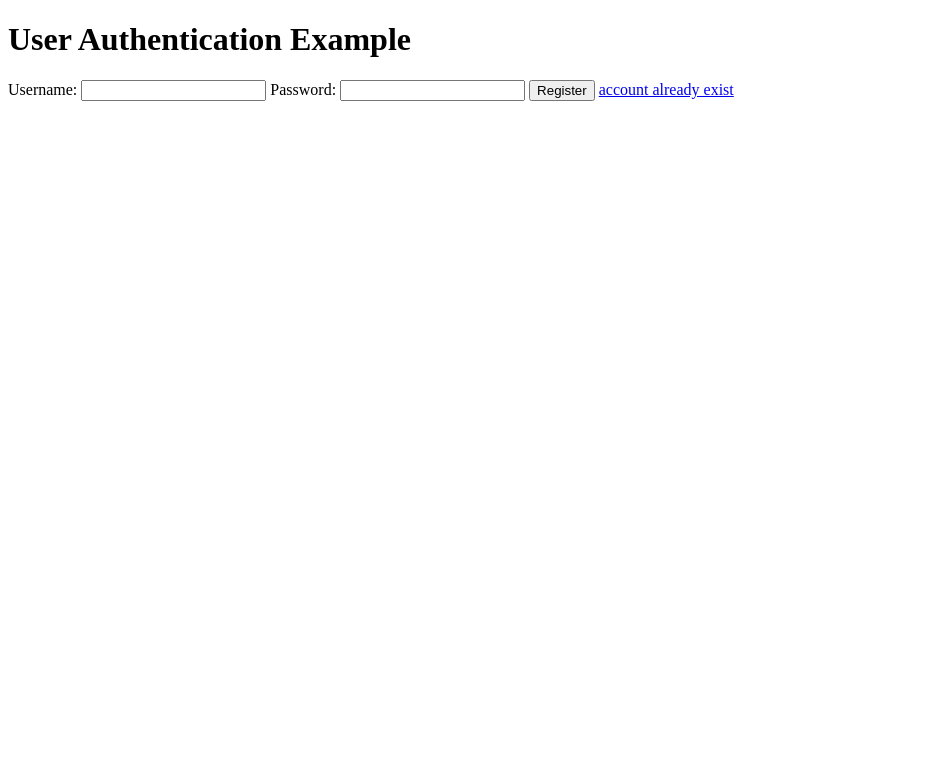
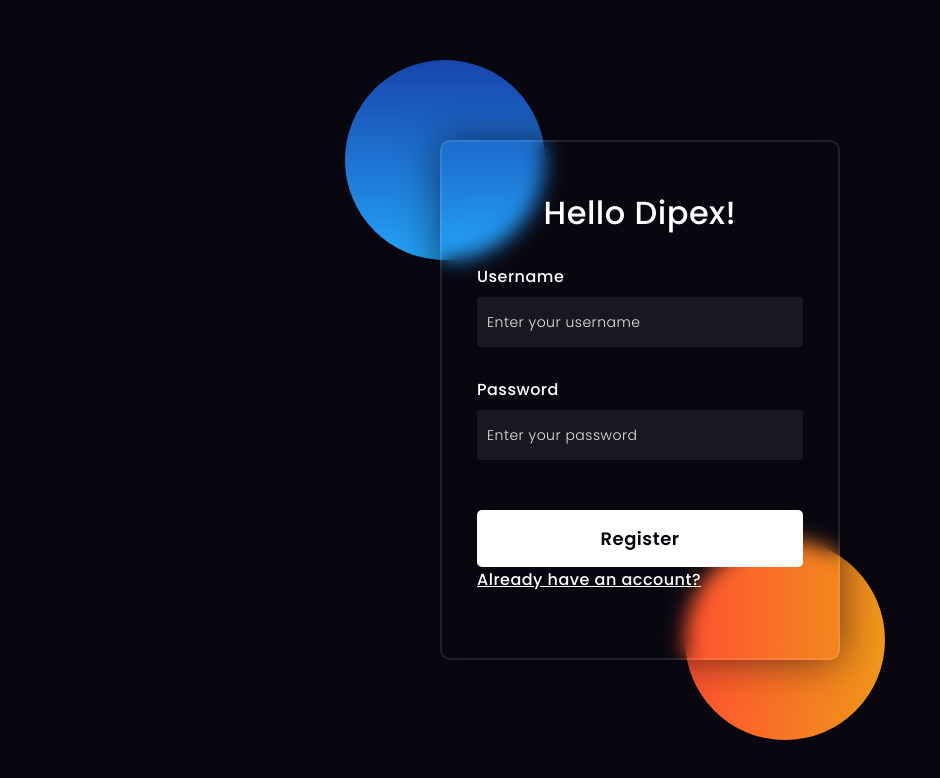
Before and after one commit to raunakmankapure/Podcast-Pal, a website: page index.html in a window 1280 px wide. Shown: the whole page, without its empty margins (0-940 px from the left). Drawn offline with Linux system fonts and the light colour scheme.

Commit message:
index.html

```diff
--- a/index.html
+++ b/index.html
@@ -1,19 +1,175 @@
 <!DOCTYPE html>
 <html lang="en">
 <head>
-  <meta charset="UTF-8">
-  <meta name="viewport" content="width=device-width, initial-scale=1.0">
-  <title>User Authentication Example</title>
+
+    <link rel="preconnect" href="https://fonts.gstatic.com">
+    <link rel="stylesheet" href="https://cdnjs.cloudflare.com/ajax/libs/font-awesome/5.15.4/css/all.min.css">
+    <link href="https://fonts.googleapis.com/css2?family=Poppins:wght@300;500;600&display=swap" rel="stylesheet">
+
+    <style media="screen">
+        *,
+        *:before,
+        *:after {
+            padding: 0;
+            margin: 0;
+            box-sizing: border-box;
+        }
+
+        body {
+            background-color: #080710;
+        }
+
+        .background {
+            width: 430px;
+            height: 520px;
+            position: absolute;
+            transform: translate(-50%, -50%);
+            left: 50%;
+            top: 50%;
+        }
+
+        .background .shape {
+            height: 200px;
+            width: 200px;
+            position: absolute;
+            border-radius: 50%;
+        }
+
+        .shape:first-child {
+            background: linear-gradient(
+                #1845ad,
+                #23a2f6
+            );
+            left: -80px;
+            top: -80px;
+        }
+
+        .shape:last-child {
+            background: linear-gradient(
+                to right,
+                #ff512f,
+                #f09819
+            );
+            right: -30px;
+            bottom: -80px;
+        }
+
+        form {
+            height: 520px;
+            width: 400px;
+            position: absolute;
+            transform: translate(-50%, -50%);
+            top: 50%;
+            left: 50%;
+            border-radius: 10px;
+            backdrop-filter: blur(10px);
+            border: 2px solid rgba(255, 255, 255, 0.1);
+            box-shadow: 0 0 40px rgba(8, 7, 16, 0.6);
+            padding: 50px 35px;
+            transition: transform 0.3s ease-in-out, box-shadow 0.3s ease-in-out;
+        }
+
+        form:hover {
+          transform: translate(-50%, -50%) scale(1.05);
+          box-shadow: 0 0 60px rgba(8, 7, 16, 0.8);
+      }
+
+
+        form * {
+            font-family: 'Poppins', sans-serif;
+            color: #ffffff;
+            letter-spacing: 0.5px;
+            outline: none;
+            border: none;
+        }
+
+        form h3  {
+            font-size: 32px;
+            font-weight: 500;
+            line-height: 42px;
+            text-align: center;
+        }
+
+        label {
+            display: block;
+            margin-top: 30px;
+            font-size: 16px;
+            font-weight: 500;
+        }
+
+        input {
+            display: block;
+            height: 50px;
+            width: 100%;
+            background-color: rgba(255, 255, 255, 0.07);
+            border-radius: 3px;
+            padding: 0 10px;
+            margin-top: 8px;
+            font-size: 14px;
+            font-weight: 300;
+        }
+
+        ::placeholder {
+            color: #e5e5e5;
+        }
+
+        button {
+            margin-top: 50px;
+            width: 100%;
+            background-color: #ffffff;
+            color: #080710;
+            padding: 15px 0;
+            font-size: 18px;
+            font-weight: 600;
+            border-radius: 5px;
+            cursor: pointer;
+        }
+
+        .social {
+            margin-top: 30px;
+            display: flex;
+        }
+
+        .social div {
+            background: red;
+            width: 150px;
+            border-radius: 3px;
+            padding: 5px 10px 10px 5px;
+            background-color: rgba(255, 255, 255, 0.27);
+            color: #eaf0fb;
+            text-align: center;
+        }
+
+        .social div:hover {
+            background-color: rgba(255, 255, 255, 0.47);
+        }
+
+        .social .go {
+            margin-left: 25px;
+        }
+
+        .social i {
+            margin-right: 4px;
+        }
+    </style>
 </head>
 <body>
-  <h1>User Authentication Example</h1>
-  <form action="/register" method="post">
-    <label for="username">Username:</label>
-    <input type="text" id="username" name="username" required>
-    <label for="password">Password:</label>
-    <input type="password" id="password" name="password" required>
-    <button type="submit">Register</button>
-    <a href="login.html" > account already exist </a>
-  </form>
+    <div class="background">
+        <div class="shape"></div>
+        <div class="shape"></div>
+    </div>
+
+    <form action="/register" method="post">
+        <h3>Hello Dipex!</h3>
+
+        <label for="registerUsername">Username</label>
+        <input type="text" placeholder="Enter your username" id="registerUsername" name="username" required>
+
+        <label for="registerPassword">Password</label>
+        <input type="password" placeholder="Enter your password" id="registerPassword" name="password" required>
+
+        <button type="submit">Register</button>
+        <a href="login.html">Already have an account?</a>
+    </form>
 </body>
 </html>
```
